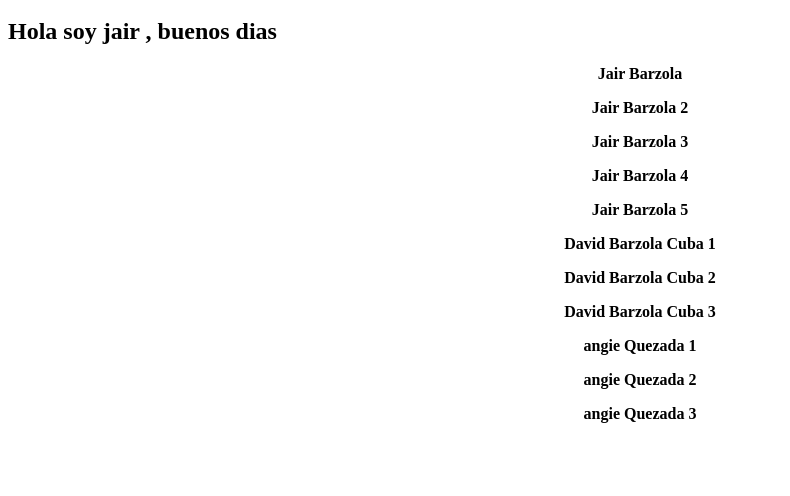
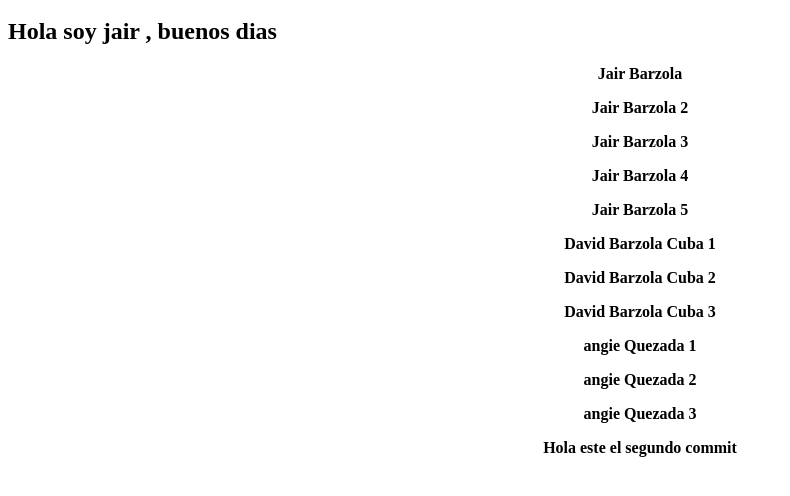
Before and after one commit to jairbc16/PruebaGitHub, a plain HTML site: page index.html in a window 1280 px wide. Shown: the part 48-544 px from the top of the page, without its empty margins (0-790 px from the left). Drawn offline with Linux system fonts and the light colour scheme.

Commit message:
agregamos una cadena de texto

```diff
--- a/index.html
+++ b/index.html
@@ -16,6 +16,8 @@
 <p align="center"><strong>angie Quezada 1</strong></p>
 <p align="center"><strong>angie Quezada 2</strong></p>
 <p align="center"><strong>angie Quezada 3</strong></p>
+<p align="center"><strong>Hola este el segundo commit</strong></p>
+
 
 </body>
 </html>
```
